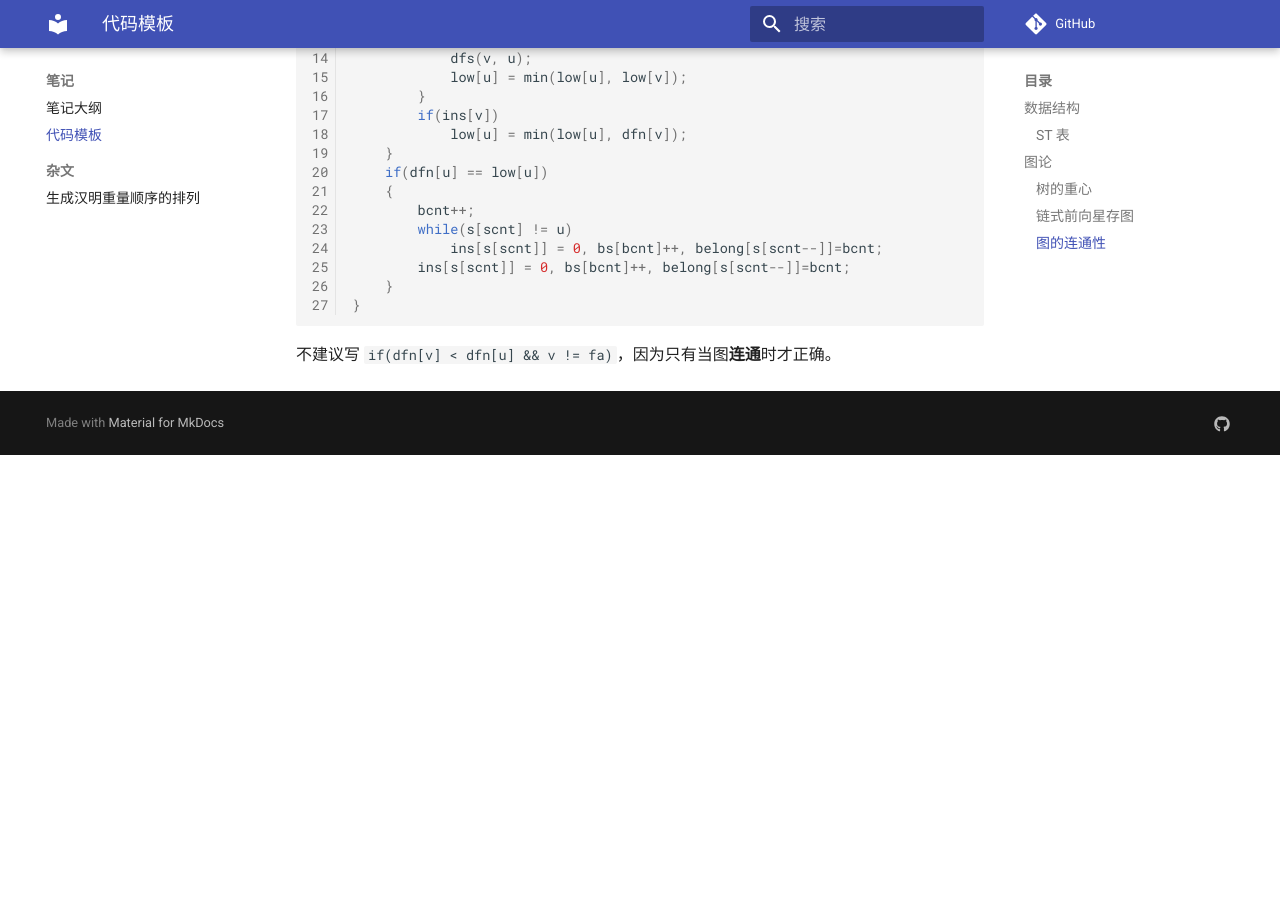
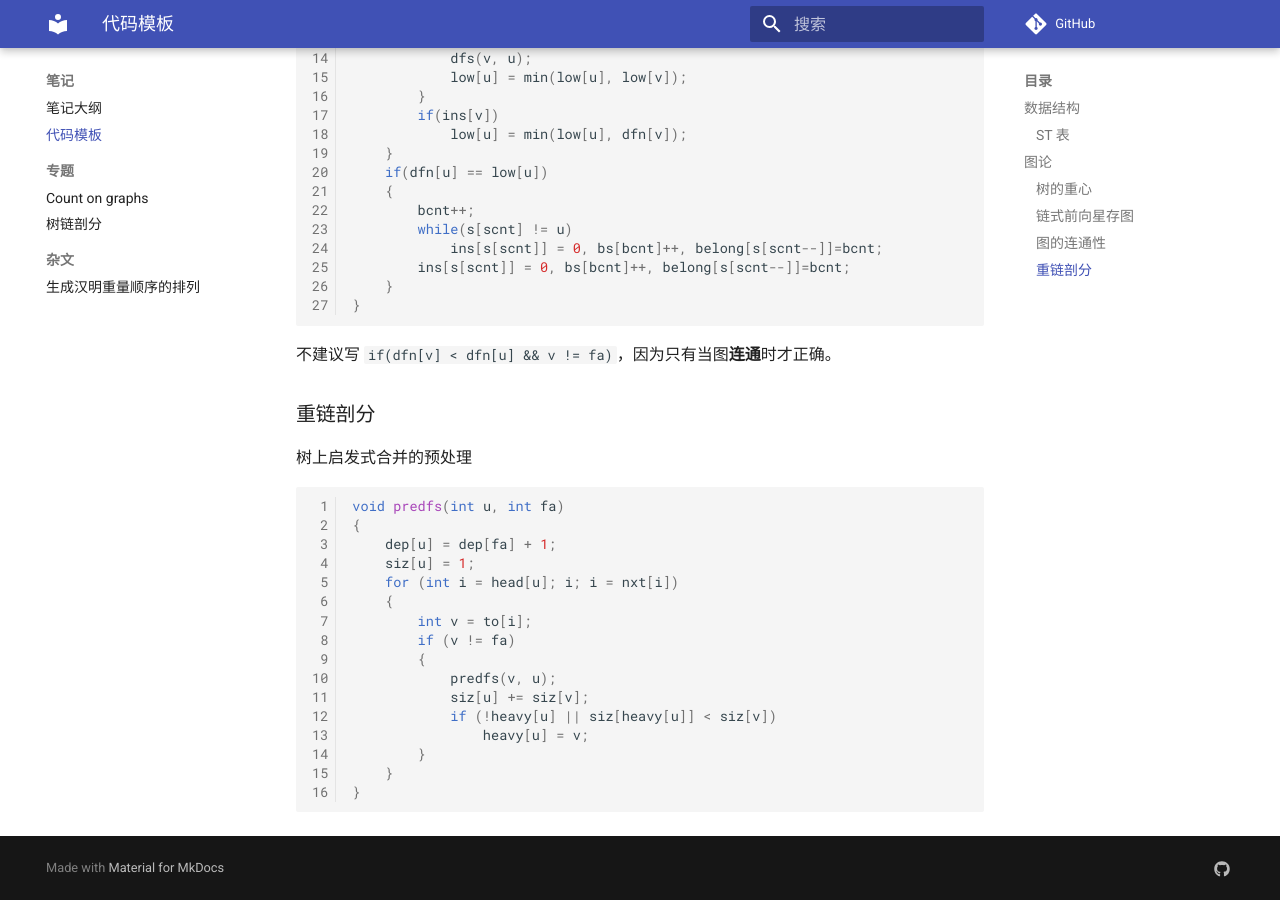
Before and after one commit to xinchengo/xinchengo.github.io, an MkDocs documentation site: the page built from docs/notes/snippets.md, in a window 1280 px wide and 900 px high, scrolled down 1914 px. Built offline with MkDocs 1.6.1 and Material for MkDocs 9.7.7, drawn with Linux system fonts in a browser that asks for light colours; comment, search, counter and statistics services are not loaded; before the commit the page ends 2369 px from its top, so only the background shows below that.

Commit message:
Commit on 2022/3/22

````diff
--- a/docs/notes/snippets.md
+++ b/docs/notes/snippets.md
@@ -106,3 +106,26 @@ void dfs(int u)
 ```
 
 不建议写 `if(dfn[v] < dfn[u] && v != fa)`，因为只有当图**连通**时才正确。
+
+### 重链剖分
+
+树上启发式合并的预处理
+
+```cpp
+void predfs(int u, int fa)
+{
+    dep[u] = dep[fa] + 1;
+    siz[u] = 1;
+    for (int i = head[u]; i; i = nxt[i])
+    {
+        int v = to[i];
+        if (v != fa)
+        {
+            predfs(v, u);
+            siz[u] += siz[v];
+            if (!heavy[u] || siz[heavy[u]] < siz[v])
+                heavy[u] = v;
+        }
+    }
+}
+```
--- a/docs/solutions/index.md
+++ b/docs/solutions/index.md
@@ -8,3 +8,4 @@
 - [ ] graph/2-sat
 - [ ] maths/bit
 - [ ] graph/count-on-graphs
+- [ ] graph/dsu-on-tree
````
Also changed, not shown: docs/notes/blogs/hamming.md (+2 -2 lines), docs/notes/index.md (+1 -0 lines), docs/notes/topics/hld.md (added, +41 -0 lines), docs/solutions/graph/dsu-on-tree.md (+30 -7 lines), docs/summary.md (+1 -0 lines), docs/notes/topics/count-on-graphs.md (renamed from docs/solutions/graph/count-on-graphs.md), 1 other file.
